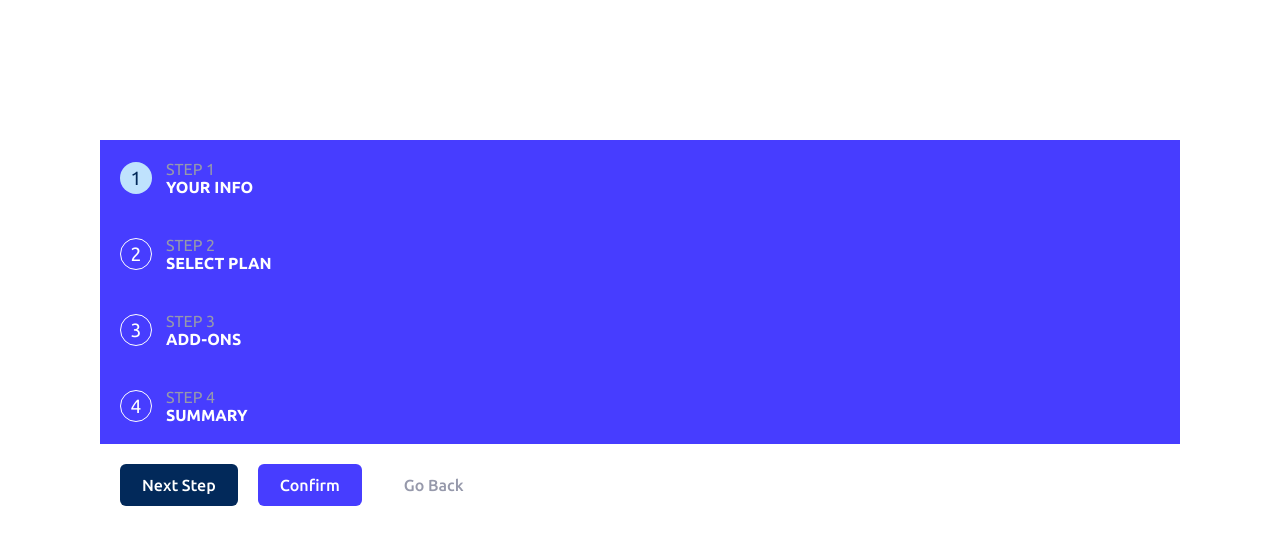
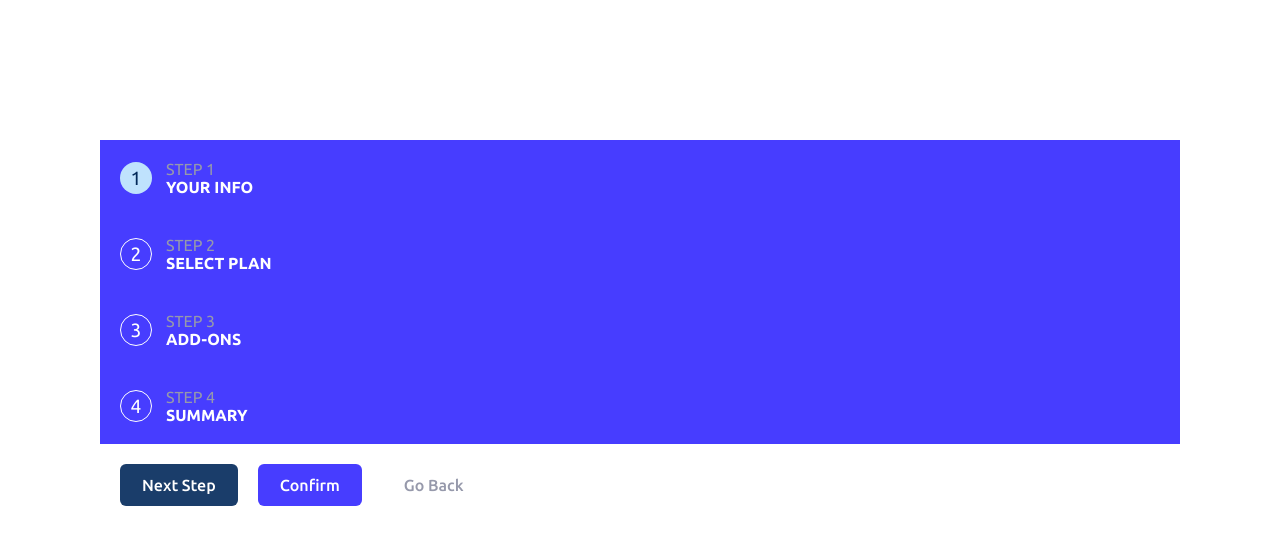
Before and after one commit to tymino/frontendmentor_multi-step-form, a Vue app: page / in a window 1280 px wide. In both pictures the pointer is over the button "Next Step". Shown: the top 544 px of the page. Built offline with nearby package versions, Linux system fonts and the light colour scheme.

Commit message:
fix style component/ui Button, Step

```diff
--- a/src/components/UI/Button.vue
+++ b/src/components/UI/Button.vue
@@ -27,21 +27,34 @@ export default {
   font-weight: var(--font-medium);
   text-transform: capitalize;
 
+  transition: all 0.4s ease;
   cursor: pointer;
 
   &--primary {
     background: var(--color-marine-blue);
     color: var(--color-white);
+
+    &:hover {
+      opacity: 0.9;
+    }
   }
 
   &--confirm {
     background: var(--color-purplish-blue);
     color: var(--color-white);
+
+    &:hover {
+      opacity: 0.9;
+    }
   }
 
   &--link {
     background: none;
     color: var(--color-cool-gray);
+
+    &:hover {
+      color: var(--color-marine-blue);
+    }
   }
 }
 </style>
--- a/src/components/UI/Step.vue
+++ b/src/components/UI/Step.vue
@@ -30,8 +30,8 @@ export default {
   display: flex;
   align-items: center;
   padding: 20px;
-
   background: var(--color-purplish-blue);
+  transition: all 0.8s ease;
 
   &__number {
     display: flex;
@@ -52,6 +52,7 @@ export default {
       background: var(--color-light-blue);
       border: 1px solid var(--color-opacity);
       color: var(--color-marine-blue);
+      transition: all 0.4s ease;
     }
   }
 
```
